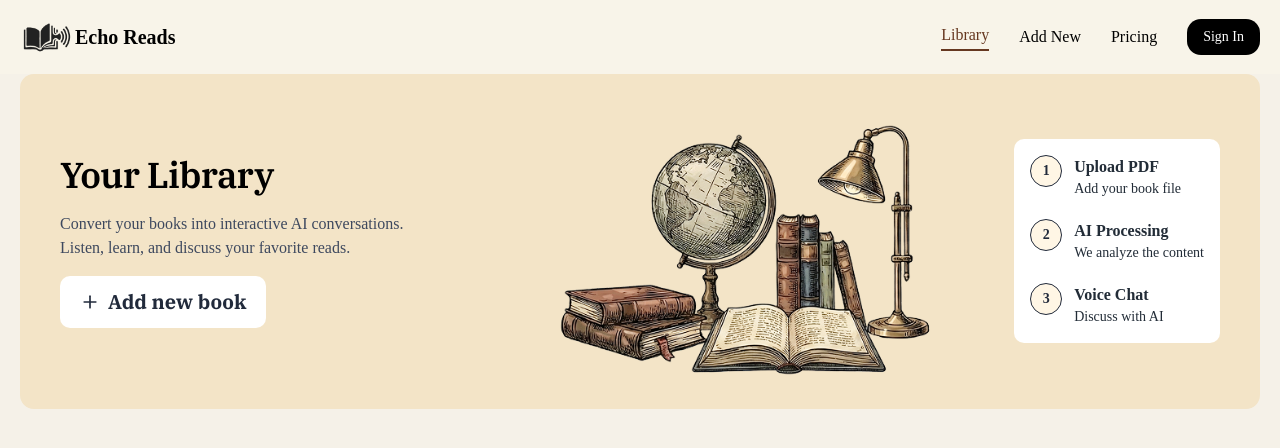
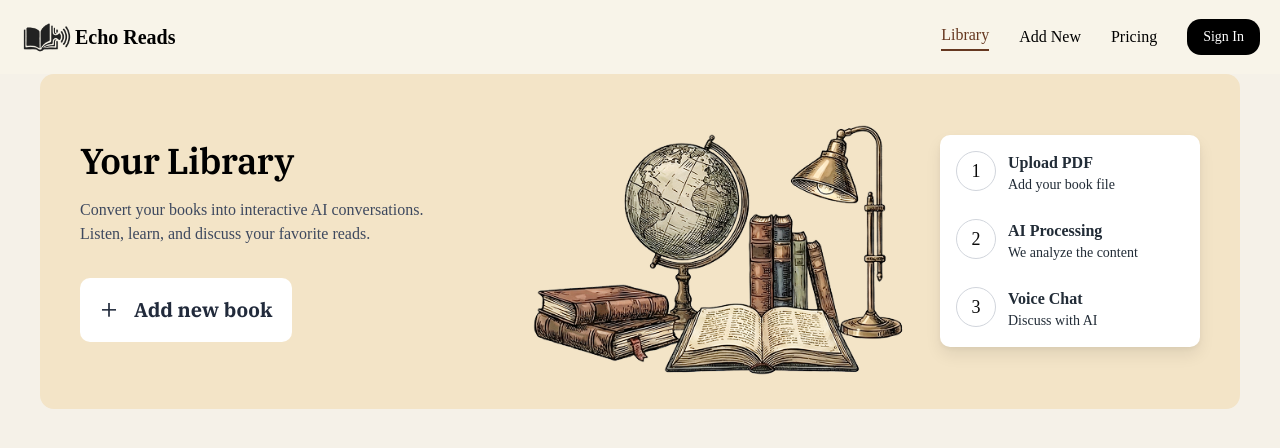
Before and after one commit to Dervin29/echo-reads, a Next.js app: page / in a window 1280 px wide. Shown: the top 448 px of the page. Built offline with nearby package versions, Linux system fonts and the light colour scheme; no server answers; the database is empty; a web font is replaced by a local one.

Commit message:
fix: update routing logic in UploadForm to redirect to the correct book slug

```diff
--- a/components/BookCard.tsx
+++ b/components/BookCard.tsx
@@ -1,30 +1,23 @@
-import { BookCardProps } from "@/types";
+import Link from "next/link";
+import {BookCardProps} from "@/types";
 import Image from "next/image";
-import Link from "next/link";
 
-const BookCard = ({ title, author, slug, coverURL }: BookCardProps) => {
+const BookCard = ({ title, author, coverURL, slug }: BookCardProps) => {
     return (
         <Link href={`/books/${slug}`}>
             <article className="book-card">
                 <figure className="book-card-figure">
                     <div className="book-card-cover-wrapper">
-            <Image
-              src={coverURL}
-              alt={title}
-              width={133}
-              height={200}
-              className="book-card-cover h-auto"
-              style={{ width: "auto" }}
-            />
+                        <Image src={coverURL} alt={title} width={133} height={200} className="book-card-cover" />
+                    </div>
+
                     <figcaption className="book-card-meta">
                         <h3 className="book-card-title">{title}</h3>
                         <p className="book-card-author">{author}</p>
                     </figcaption>
-          </div>
                 </figure>
             </article>
         </Link>
-  );
-};
-
-export default BookCard;
+    )
+}
+export default BookCard
--- a/components/HeroSection.tsx
+++ b/components/HeroSection.tsx
@@ -1,64 +1,77 @@
-import Image from "next/image";
-import { Plus } from "lucide-react";
+import React from 'react'
+import Image from 'next/image'
+import Link from 'next/link'
 
 const HeroSection = () => {
     return (
-    <section className="library-hero-card max-w-7xl mx-auto mb-10 md:mb-16">
+        <section className="wrapper mb-10 md:mb-16">
+            <div className="library-hero-card">
                 <div className="library-hero-content">
+                    {/* Left Part */}
                     <div className="library-hero-text">
-          <h1 className="library-hero-title">Your Library</h1>
-
+                        <h1 className="library-hero-title text-4xl font-serif font-bold">Your Library</h1>
                         <p className="library-hero-description">
-            Convert your books into interactive AI conversations.
-            <br />
+                            Convert your books into interactive AI conversations. <br className="hidden md:block" />
                             Listen, learn, and discuss your favorite reads.
                         </p>
-
-          <button className="library-cta-primary">
-            <Plus size={20} />
-            Add new book
-          </button>
+                        <Link href="/books/new" className="library-cta-primary mt-4 flex items-center justify-center">
+                            <span className="text-3xl font-light mb-1 mr-2">+</span>
+                            <span className="text-[#212a3b]">Add new book</span>
+                        </Link>
                     </div>
 
+                    {/* Center Part - Desktop */}
                     <div className="library-hero-illustration-desktop">
                         <Image
                             src="/assets/hero-illustration.png"
-            alt="Vintage books illustration"
-            width={420}
-            height={300}
+                            alt="Vintage books and a globe"
+                            width={400}
+                            height={400}
                             className="object-contain"
-            priority
                         />
                     </div>
 
-        <div className="library-steps-card">
-          <div className="library-step-item">
-            <div className="library-step-number">1</div>
-            <div>
-              <h3 className="library-step-title">Upload PDF</h3>
-              <p className="library-step-description">Add your book file</p>
-            </div>
+                    {/* Center Part - Mobile (Hidden on Desktop) */}
+                    <div className="library-hero-illustration">
+                        <Image
+                            src="/assets/hero-illustration.png"
+                            alt="Vintage books and a globe"
+                            width={300}
+                            height={300}
+                            className="object-contain"
+                        />
                     </div>
 
-          <div className="library-step-item pt-5">
-            <div className="library-step-number">2</div>
-            <div>
-              <h3 className="library-step-title">AI Processing</h3>
-              <p className="library-step-description">We analyze the content</p>
+                    {/* Right Part */}
+                    <div className="library-steps-card min-w-[260px] max-w-[280px] z-10 shadow-soft-md">
+                        <ul className="space-y-6">
+                            <li className="library-step-item">
+                                <div className="w-10 h-10 min-w-10 min-h-10 rounded-full border border-gray-300 flex items-center justify-center font-medium text-lg">1</div>
+                                <div className="flex flex-col">
+                                    <h3 className="library-step-title text-lg font-bold">Upload PDF</h3>
+                                    <p className="library-step-description text-gray-500">Add your book file</p>
                                 </div>
+                            </li>
+                            <li className="library-step-item">
+                                <div className="w-10 h-10 min-w-10 min-h-10 rounded-full border border-gray-300 flex items-center justify-center font-medium text-lg">2</div>
+                                <div className="flex flex-col">
+                                    <h3 className="library-step-title text-lg font-bold">AI Processing</h3>
+                                    <p className="library-step-description text-gray-500">We analyze the content</p>
                                 </div>
-
-          <div className="library-step-item pt-5">
-            <div className="library-step-number">3</div>
-            <div>
-              <h3 className="library-step-title">Voice Chat</h3>
-              <p className="library-step-description">Discuss with AI</p>
+                            </li>
+                            <li className="library-step-item">
+                                <div className="w-10 h-10 min-w-10 min-h-10 rounded-full border border-gray-300 flex items-center justify-center font-medium text-lg">3</div>
+                                <div className="flex flex-col">
+                                    <h3 className="library-step-title text-lg font-bold">Voice Chat</h3>
+                                    <p className="library-step-description text-gray-500">Discuss with AI</p>
                                 </div>
+                            </li>
+                        </ul>
                     </div>
                 </div>
             </div>
         </section>
-  );
-};
+    )
+}
 
-export default HeroSection;
+export default HeroSection
--- a/components/UploadForm.tsx
+++ b/components/UploadForm.tsx
@@ -71,7 +71,7 @@ const UploadForm = () => {
       if (existsCheck.exists && existsCheck.book) {
         toast.info("Book with same title already exists.");
         form.reset();
-        router.push(`/books/${existsCheck.book.slug}`);
+        router.push(`/books/${book.data.slug}`);
         return;
       }
 
```
Lines whose indentation alone changed are shown as unchanged.
